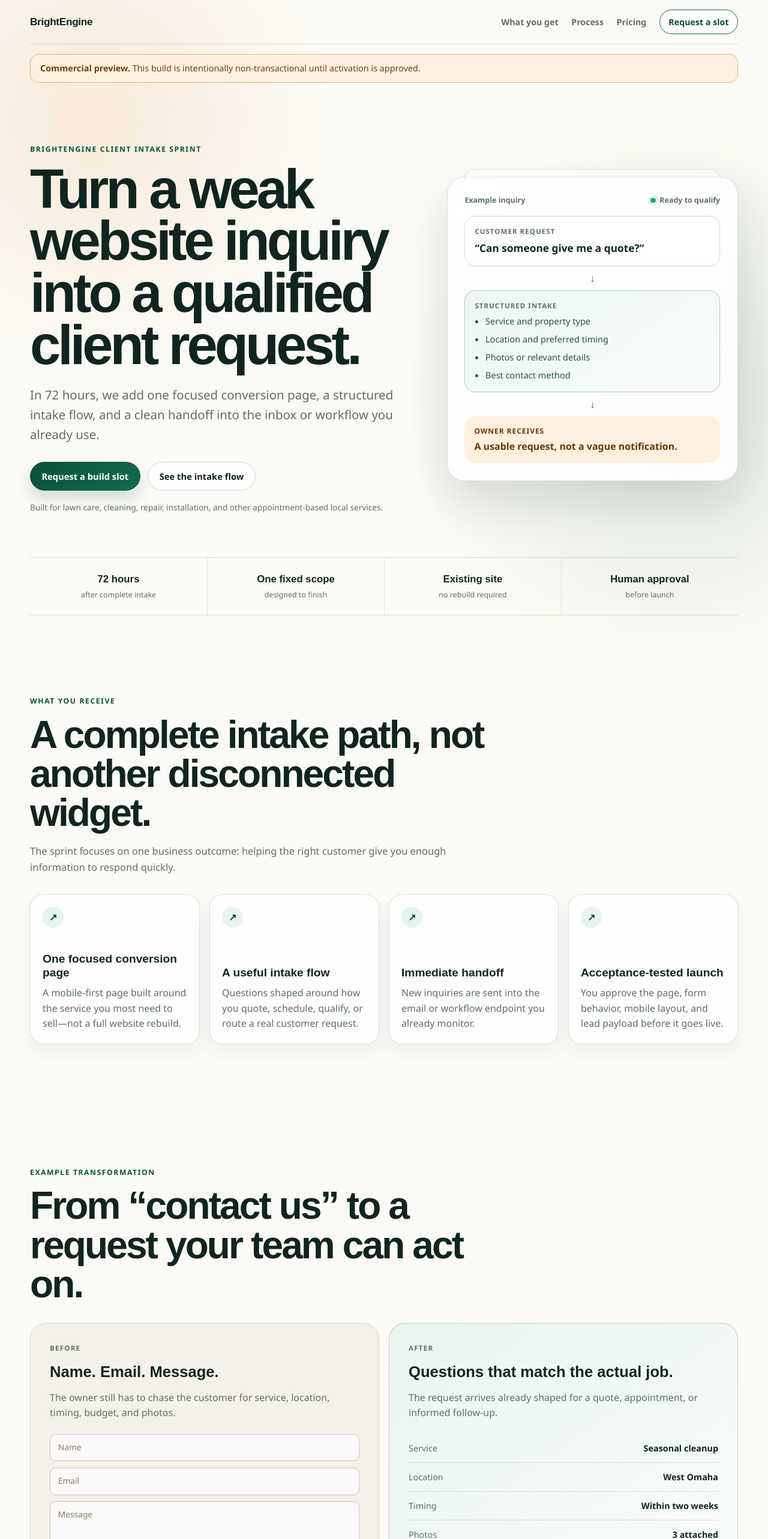
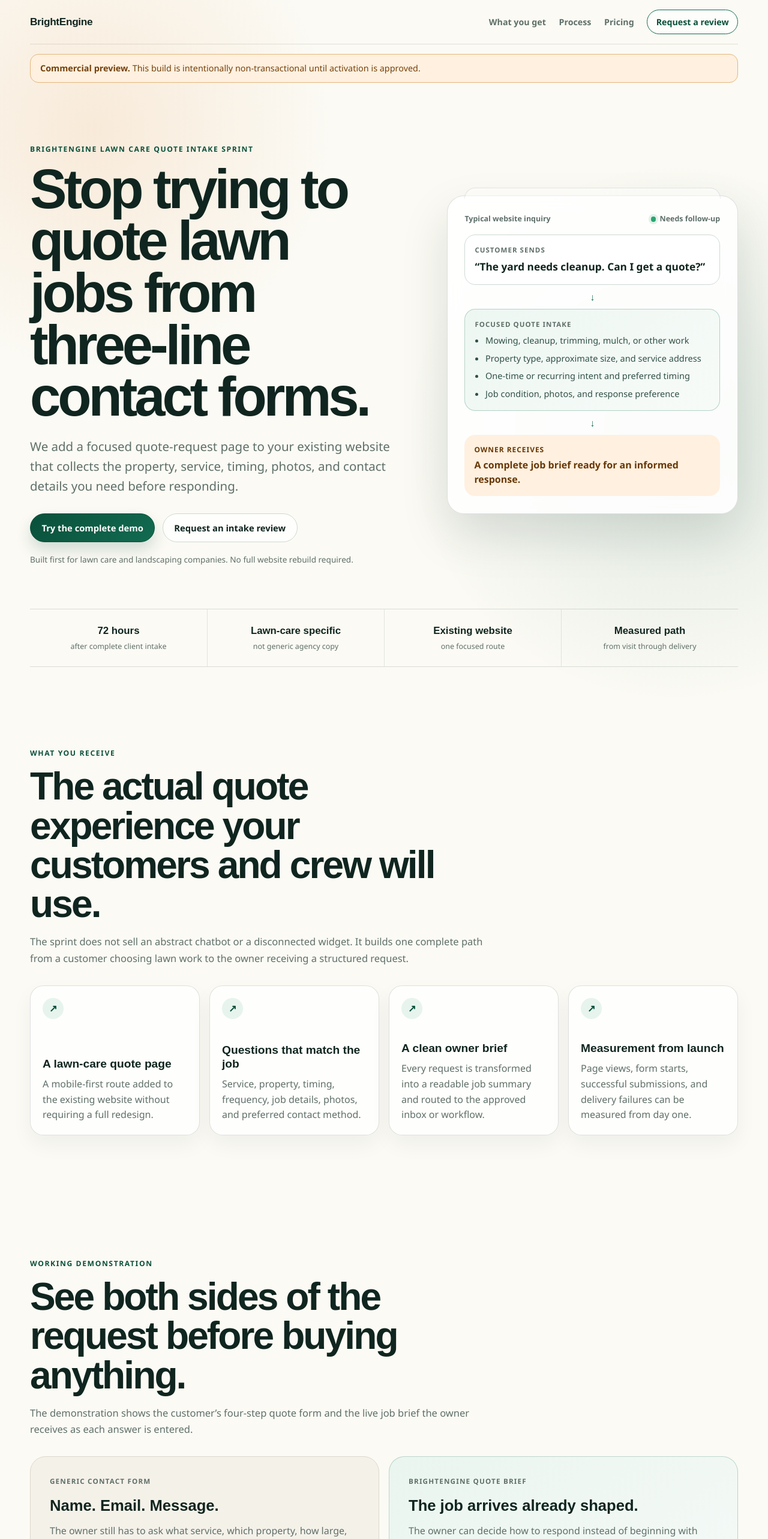
Before and after one commit to AlterProgramming/Portfolio, a Next.js app: page /intake-sprint in a window 1280 px wide. Shown: the top 2566 px of the page at 60% size. Built offline with nearby package versions, Linux system fonts and the light colour scheme; no server answers.

Commit message:
Narrow Client Intake Sprint to lawn-care quote systems

```diff
--- a/app/intake-sprint/page.tsx
+++ b/app/intake-sprint/page.tsx
@@ -6,48 +6,48 @@
   process.env.NEXT_PUBLIC_COMMERCIAL_ACTIVATION_ENABLED === 'true'
 
 export const metadata: Metadata = {
-  title: 'Client Intake Sprint | BrightEngine',
+  title: 'Lawn Care Quote Intake Sprint | BrightEngine',
   description:
-    'A focused 72-hour website conversion sprint for local service businesses that need better-qualified inquiries and faster follow-up.',
+    'A focused 72-hour quote-request page and owner handoff for lawn-care and landscaping businesses.',
   robots: activationEnabled ? 'index, follow' : 'noindex, nofollow',
 }
 
 const deliverables = [
   {
-    title: 'One focused conversion page',
-    body: 'A mobile-first page built around the service you most need to sell—not a full website rebuild.',
+    title: 'A lawn-care quote page',
+    body: 'A mobile-first route added to the existing website without requiring a full redesign.',
   },
   {
-    title: 'A useful intake flow',
-    body: 'Questions shaped around how you quote, schedule, qualify, or route a real customer request.',
+    title: 'Questions that match the job',
+    body: 'Service, property, timing, frequency, job details, photos, and preferred contact method.',
   },
   {
-    title: 'Immediate handoff',
-    body: 'New inquiries are sent into the email or workflow endpoint you already monitor.',
+    title: 'A clean owner brief',
+    body: 'Every request is transformed into a readable job summary and routed to the approved inbox or workflow.',
   },
   {
-    title: 'Acceptance-tested launch',
-    body: 'You approve the page, form behavior, mobile layout, and lead payload before it goes live.',
+    title: 'Measurement from launch',
+    body: 'Page views, form starts, successful submissions, and delivery failures can be measured from day one.',
   },
 ]
 
 const steps = [
-  ['01', 'Diagnose', 'We review the current site and identify one measurable point where inquiries stall.'],
-  ['02', 'Shape', 'We turn your quoting or booking questions into a short, structured intake flow.'],
-  ['03', 'Build', 'We implement the page, notifications, confirmation state, and analytics hooks.'],
-  ['04', 'Approve', 'You test the full path. We launch only after the agreed acceptance checks pass.'],
+  ['01', 'Inspect', 'We review the public quote path and identify visible friction without claiming access to conversion data we have not seen.'],
+  ['02', 'Map', 'We document the questions your team already asks before quoting, scheduling, or visiting a property.'],
+  ['03', 'Build', 'We implement the page, structured request, owner handoff, confirmation state, and measurement hooks.'],
+  ['04', 'Approve', 'You test the full path against written acceptance checks before anything replaces the current process.'],
 ]
 
 const faqs = [
   {
     question: 'Do I need a new website?',
     answer:
-      'No. The sprint can add one focused route to an existing site or ship as a standalone page linked from your current website and business profiles.',
+      'No. The sprint can add one quote route to your existing site or ship as a standalone page linked from your current website and business profiles.',
   },
   {
-    question: 'What does the 72-hour clock mean?',
+    question: 'How do you know where leads are being lost?',
     answer:
-      'It begins after we receive your approved scope, website access or deployment route, brand assets, and the information needed to build the intake questions.',
+      'We do not pretend to know from the public website alone. We identify visible friction, establish a hypothesis, and add measurement for page visits, form starts, submissions, and delivery failures. Operational results require access to the business’s response and quote data.',
   },
   {
     question: 'Can this include an AI chatbot?',
@@ -55,9 +55,9 @@
       'Only when it improves the intake path. The default sprint prioritizes a reliable page and structured form; an FAQ assistant can be scoped as an add-on after the core path works.',
   },
   {
-    question: 'Who owns the finished page?',
+    question: 'What does the 72-hour clock mean?',
     answer:
-      'You receive the completed page, field map, deployment notes, and handoff materials after final payment.',
+      'It begins after the written scope is approved and we receive the required website access, brand assets, service questions, routing destination, and deployment path.',
   },
 ]
 
@@ -73,7 +73,7 @@
           <a href="#process">Process</a>
           <a href="#pricing">Pricing</a>
           <a className={styles.navCta} href="#apply">
-            Request a slot
+            Request a review
           </a>
         </nav>
       </header>
@@ -86,64 +86,64 @@
 
       <section className={styles.hero}>
         <div className={styles.heroCopy}>
-          <p className={styles.eyebrow}>BrightEngine Client Intake Sprint</p>
-          <h1>Turn a weak website inquiry into a qualified client request.</h1>
+          <p className={styles.eyebrow}>BrightEngine Lawn Care Quote Intake Sprint</p>
+          <h1>Stop trying to quote lawn jobs from three-line contact forms.</h1>
           <p className={styles.heroLead}>
-            In 72 hours, we add one focused conversion page, a structured intake flow, and a clean handoff into the inbox or workflow you already use.
+            We add a focused quote-request page to your existing website that collects the property, service, timing, photos, and contact details you need before responding.
           </p>
           <div className={styles.heroActions}>
-            <a className={styles.primaryButton} href="#apply">
-              Request a build slot
+            <a className={styles.primaryButton} href="/lawn-quote/">
+              Try the complete demo
             </a>
-            <a className={styles.secondaryButton} href="#example">
-              See the intake flow
+            <a className={styles.secondaryButton} href="#apply">
+              Request an intake review
             </a>
           </div>
           <p className={styles.microcopy}>
-            Built for lawn care, cleaning, repair, installation, and other appointment-based local services.
+            Built first for lawn care and landscaping companies. No full website rebuild required.
           </p>
         </div>
 
-        <div className={styles.heroSystem} aria-label="Example client intake pipeline">
+        <div className={styles.heroSystem} aria-label="Lawn-care quote request pipeline">
           <div className={styles.systemTopline}>
-            <span>Example inquiry</span>
-            <span className={styles.statusDot}>Ready to qualify</span>
+            <span>Typical website inquiry</span>
+            <span className={styles.statusDot}>Needs follow-up</span>
           </div>
           <div className={styles.systemCard}>
-            <p className={styles.systemLabel}>Customer request</p>
-            <strong>“Can someone give me a quote?”</strong>
+            <p className={styles.systemLabel}>Customer sends</p>
+            <strong>“The yard needs cleanup. Can I get a quote?”</strong>
           </div>
           <div className={styles.pipelineArrow}>↓</div>
           <div className={styles.systemCardAccent}>
-            <p className={styles.systemLabel}>Structured intake</p>
+            <p className={styles.systemLabel}>Focused quote intake</p>
             <ul>
-              <li>Service and property type</li>
-              <li>Location and preferred timing</li>
-              <li>Photos or relevant details</li>
-              <li>Best contact method</li>
+              <li>Mowing, cleanup, trimming, mulch, or other work</li>
+              <li>Property type, approximate size, and service address</li>
+              <li>One-time or recurring intent and preferred timing</li>
+              <li>Job condition, photos, and response preference</li>
             </ul>
           </div>
           <div className={styles.pipelineArrow}>↓</div>
           <div className={styles.systemResult}>
             <span>Owner receives</span>
-            <strong>A usable request, not a vague notification.</strong>
+            <strong>A complete job brief ready for an informed response.</strong>
           </div>
         </div>
       </section>
 
       <section className={styles.proofStrip} aria-label="Offer summary">
-        <div><strong>72 hours</strong><span>after complete intake</span></div>
-        <div><strong>One fixed scope</strong><span>designed to finish</span></div>
-        <div><strong>Existing site</strong><span>no rebuild required</span></div>
-        <div><strong>Human approval</strong><span>before launch</span></div>
+        <div><strong>72 hours</strong><span>after complete client intake</span></div>
+        <div><strong>Lawn-care specific</strong><span>not generic agency copy</span></div>
+        <div><strong>Existing website</strong><span>one focused route</span></div>
+        <div><strong>Measured path</strong><span>from visit through delivery</span></div>
       </section>
 
       <section className={styles.section} id="deliverables">
         <div className={styles.sectionIntro}>
           <p className={styles.eyebrow}>What you receive</p>
-          <h2>A complete intake path, not another disconnected widget.</h2>
+          <h2>The actual quote experience your customers and crew will use.</h2>
           <p>
-            The sprint focuses on one business outcome: helping the right customer give you enough information to respond quickly.
+            The sprint does not sell an abstract chatbot or a disconnected widget. It builds one complete path from a customer choosing lawn work to the owner receiving a structured request.
           </p>
         </div>
         <div className={styles.cardGrid}>
@@ -159,34 +159,40 @@
 
       <section className={styles.section} id="example">
         <div className={styles.sectionIntro}>
-          <p className={styles.eyebrow}>Example transformation</p>
-          <h2>From “contact us” to a request your team can act on.</h2>
+          <p className={styles.eyebrow}>Working demonstration</p>
+          <h2>See both sides of the request before buying anything.</h2>
+          <p>
+            The demonstration shows the customer’s four-step quote form and the live job brief the owner receives as each answer is entered.
+          </p>
         </div>
         <div className={styles.comparisonGrid}>
           <article className={styles.comparisonBefore}>
-            <p className={styles.comparisonLabel}>Before</p>
+            <p className={styles.comparisonLabel}>Generic contact form</p>
             <h3>Name. Email. Message.</h3>
-            <p>The owner still has to chase the customer for service, location, timing, budget, and photos.</p>
+            <p>The owner still has to ask what service, which property, how large, how soon, and what condition it is in.</p>
             <div className={styles.fakeField}>Name</div>
             <div className={styles.fakeField}>Email</div>
-            <div className={`${styles.fakeField} ${styles.fakeFieldTall}`}>Message</div>
+            <div className={`${styles.fakeField} ${styles.fakeFieldTall}`}>“Need yard cleanup. Please call.”</div>
           </article>
           <article className={styles.comparisonAfter}>
-            <p className={styles.comparisonLabel}>After</p>
-            <h3>Questions that match the actual job.</h3>
-            <p>The request arrives already shaped for a quote, appointment, or informed follow-up.</p>
-            <div className={styles.answerRow}><span>Service</span><strong>Seasonal cleanup</strong></div>
-            <div className={styles.answerRow}><span>Location</span><strong>West Omaha</strong></div>
+            <p className={styles.comparisonLabel}>BrightEngine quote brief</p>
+            <h3>The job arrives already shaped.</h3>
+            <p>The owner can decide how to respond instead of beginning with another information-gathering loop.</p>
+            <div className={styles.answerRow}><span>Service</span><strong>Seasonal cleanup + final mow</strong></div>
+            <div className={styles.answerRow}><span>Property</span><strong>West Omaha · medium yard</strong></div>
             <div className={styles.answerRow}><span>Timing</span><strong>Within two weeks</strong></div>
-            <div className={styles.answerRow}><span>Photos</span><strong>3 attached</strong></div>
+            <div className={styles.answerRow}><span>Photos</span><strong>4 attached</strong></div>
           </article>
+        </div>
+        <div className={styles.heroActions} style={{ marginTop: '1.4rem' }}>
+          <a className={styles.primaryButton} href="/lawn-quote/">Open the interactive demo</a>
         </div>
       </section>
 
       <section className={styles.section} id="process">
         <div className={styles.sectionIntro}>
           <p className={styles.eyebrow}>Delivery process</p>
-          <h2>Four bounded steps from website review to launch.</h2>
+          <h2>Four bounded steps from visible friction to tested launch.</h2>
         </div>
         <ol className={styles.stepGrid}>
           {steps.map(([number, title, body]) => (
@@ -201,53 +207,65 @@
 
       <section className={styles.pricingSection} id="pricing">
         <div className={styles.pricingCopy}>
-          <p className={styles.eyebrow}>Founding pilot offer</p>
-          <h2>One fixed price. One useful launch.</h2>
+          <p className={styles.eyebrow}>Start with evidence or implementation</p>
+          <h2>A smaller first decision, then a complete build.</h2>
           <p>
-            The pilot price is for the first four businesses while the delivery system is being established and documented.
+            The review is available when a business wants a concrete field map and implementation plan before committing to the full sprint. Its fee is credited when the sprint proceeds.
           </p>
           <ul>
-            <li>Focused conversion page</li>
-            <li>Custom intake questions and routing</li>
-            <li>Mobile, accessibility, and form validation pass</li>
-            <li>Owner handoff and deployment notes</li>
-            <li>One revision round against the approved scope</li>
+            <li>Public quote-path review without invented conversion claims</li>
+            <li>Lawn-service field map and page wireframe</li>
+            <li>Routing, measurement, access, and deployment requirements</li>
+            <li>Written acceptance checks before implementation</li>
           </ul>
         </div>
+        <div className={styles.pricingStack}>
+          <aside className={styles.reviewCard}>
+            <p>Intake Review</p>
+            <div className={styles.reviewPrice}>$250</div>
+            <span>credited toward the full sprint</span>
+            <ul>
+              <li>Observed-path review</li>
+              <li>Field map and wireframe</li>
+              <li>Written implementation brief</li>
+            </ul>
+            <a className={styles.secondaryButton} href="#apply">Request the review</a>
+          </aside>
           <aside className={styles.priceCard}>
-          <p>Client Intake Sprint</p>
+            <p>Lawn Care Quote Intake Sprint</p>
             <div className={styles.price}>$950</div>
             <span>fixed founding-pilot price</span>
             <div className={styles.paymentSplit}>
-            <div><strong>$350</strong><span>to reserve the build</span></div>
+              <div><strong>$350</strong><span>after scope approval</span></div>
               <div><strong>$600</strong><span>after acceptance</span></div>
             </div>
             <a className={styles.primaryButton} href="#apply">Request one of four slots</a>
             <small>Optional monitoring and small updates: $79/month after launch.</small>
           </aside>
+        </div>
       </section>
 
       <section className={styles.section}>
         <div className={styles.sectionIntro}>
           <p className={styles.eyebrow}>Best fit</p>
-          <h2>This works when the business is real and the website path is the problem.</h2>
+          <h2>This works when the lawn-care service is defined and the request path is weak.</h2>
         </div>
         <div className={styles.fitGrid}>
           <article>
             <h3>Strong fit</h3>
             <ul>
-              <li>You already provide a defined local service.</li>
-              <li>Customers visit your site but send incomplete inquiries.</li>
-              <li>You can approve copy and questions quickly.</li>
-              <li>You have a clear person or inbox that should receive leads.</li>
+              <li>You already provide defined lawn-care or landscaping services.</li>
+              <li>Your current form collects little more than contact information and a message.</li>
+              <li>Your team asks the same property and timing questions before quoting.</li>
+              <li>You have a clear inbox, CRM, or workflow that should receive requests.</li>
             </ul>
           </article>
           <article>
             <h3>Needs a different scope</h3>
             <ul>
-              <li>You need a full brand, ecommerce store, or custom internal platform.</li>
-              <li>The service itself, pricing, or target customer is still undefined.</li>
-              <li>The project requires regulated data or complex account access.</li>
+              <li>You need a full brand, ecommerce store, dispatch platform, or crew-management system.</li>
+              <li>Your services, coverage area, or target customer are still undefined.</li>
+              <li>You expect guaranteed lead volume without an acquisition plan or measurement baseline.</li>
               <li>You need ongoing sales staffing rather than a better intake path.</li>
             </ul>
           </article>
@@ -257,7 +275,7 @@
       <section className={styles.section}>
         <div className={styles.sectionIntro}>
           <p className={styles.eyebrow}>Questions</p>
-          <h2>What businesses usually need to know first.</h2>
+          <h2>What lawn-care businesses usually need to know first.</h2>
         </div>
         <div className={styles.faqList}>
           {faqs.map((faq) => (
@@ -271,10 +289,10 @@
 
       <section className={styles.applySection} id="apply">
         <div className={styles.applyIntro}>
-          <p className={styles.eyebrow}>Request a slot</p>
-          <h2>Show us where your current inquiry path breaks.</h2>
+          <p className={styles.eyebrow}>Request a review or build slot</p>
+          <h2>Show us the current quote path and the questions your crew still has to ask.</h2>
           <p>
-            We will review the website, confirm whether the sprint fits, and return a short written scope before any reservation payment.
+            We will inspect the public website, confirm whether the offer fits, and return the appropriate next scope before any reservation payment.
           </p>
         </div>
         <IntakeForm />
```
Lines whose indentation alone changed are shown as unchanged.
